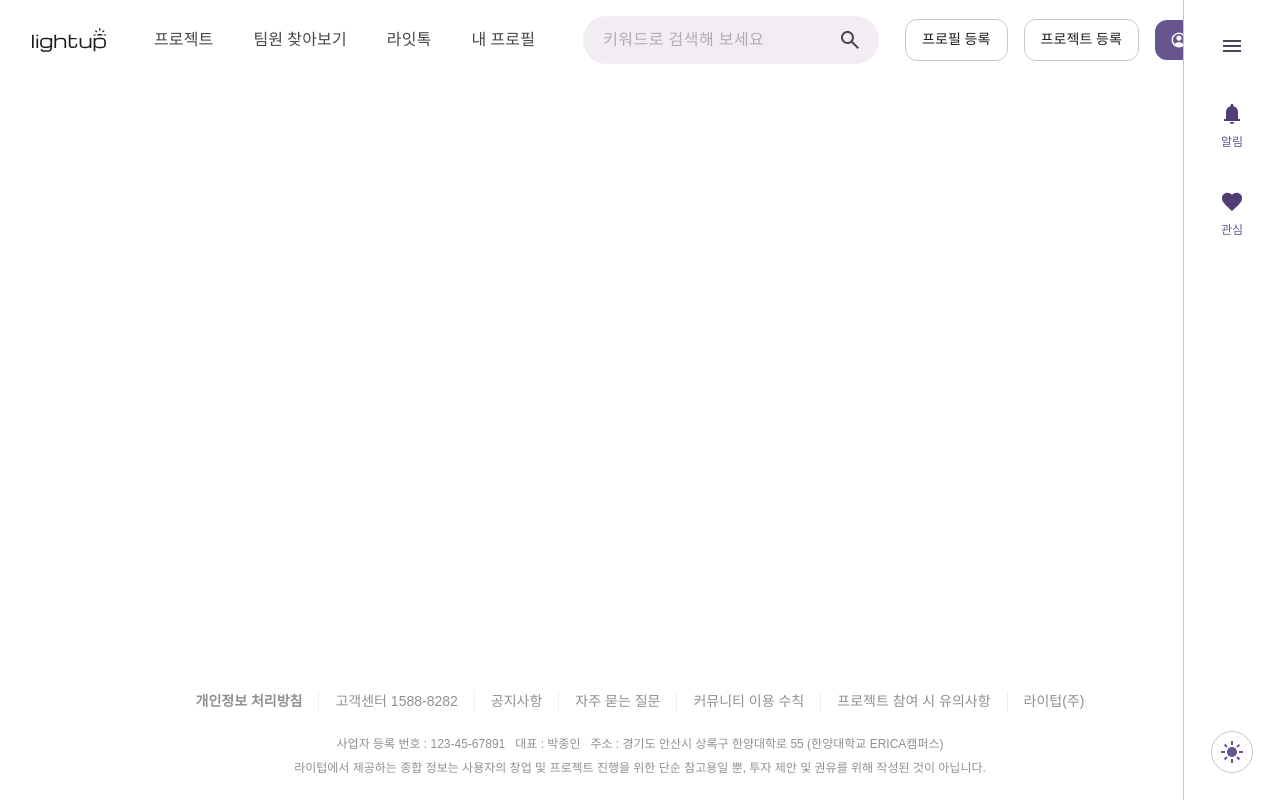
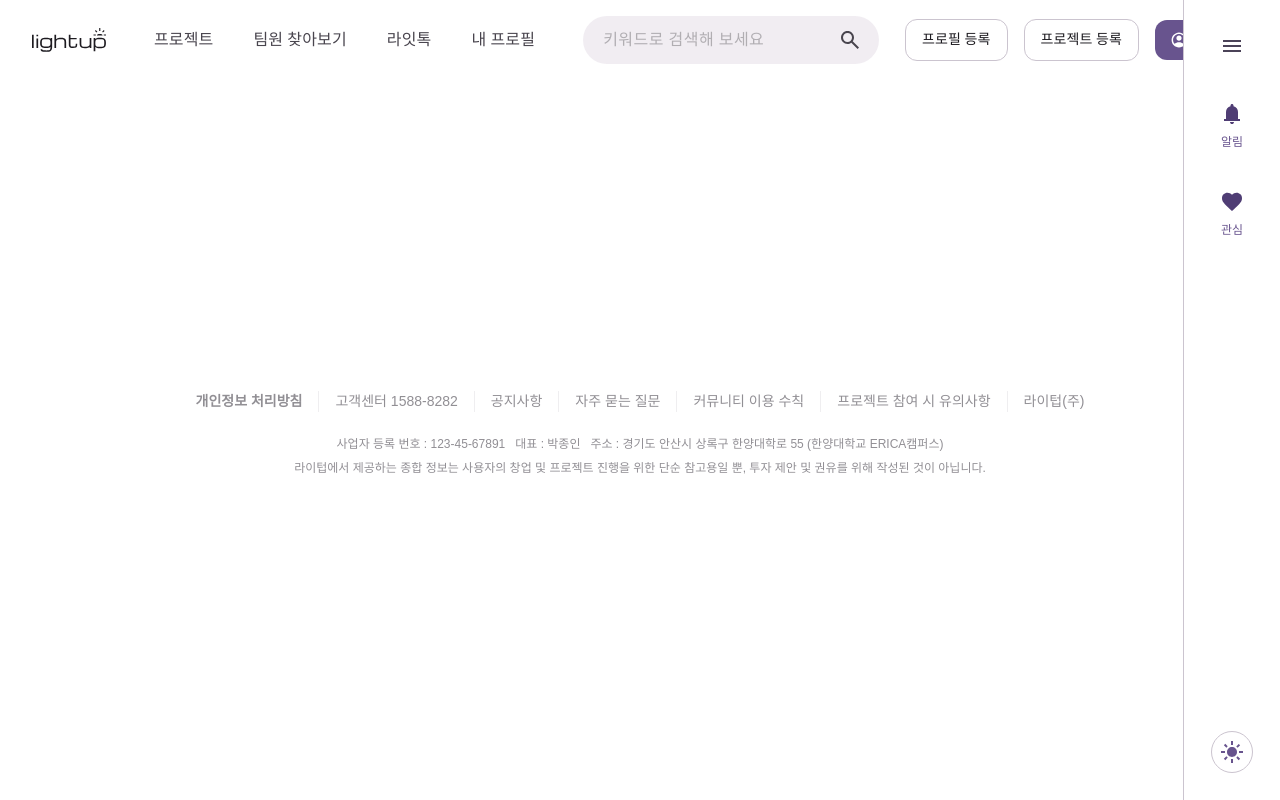
Before and after one commit to 1ronPark/Front-end, a React (Vite) app: page / in a window 1280 px wide. Built offline with nearby package versions, Linux system fonts and the light colour scheme; a web font is replaced by a local one.

Commit message:
Footer 구현 완료 (#15)

```diff
--- a/src/components/common/footbar/Footbar.tsx
+++ b/src/components/common/footbar/Footbar.tsx
@@ -1,11 +1,10 @@
 export const Footbar = () => {
   return (
-    <footer className="w-full pt-6 pb-6 flex flex-col justify-center items-center gap-6">
+    <footer className="w-full mt-[30px] pt-[24px] pb-[24px] mb-[150px] flex flex-col justify-center items-center gap-[24px]">
       {/* 상단 링크들 */}
       <div className="flex flex-wrap justify-center items-center opacity-60">
         {[
           { label: "개인정보 처리방침", bold: true },
-          /*추후 링크 연결 필요*/
           "고객센터 1588-8282",
           "공지사항",
           "자주 묻는 질문",
@@ -15,28 +14,30 @@ export const Footbar = () => {
         ].map((item, idx) => (
           <div
             key={idx}
-            className={`px-4 flex items-center gap-2 ${
+            className={`px-[16px] flex items-center gap-[10px] ${
               idx !== 6 ? "border-r border-[#79747E]/20" : ""
             }`}
           >
             <span
-              className={`text-center text-[#49454E] text-[14px] ${
+              className={`text-[#49454E] text-[14px] font-pretendard lowercase text-center ${
                 typeof item === "string" || !item.bold
                   ? "font-medium"
                   : "font-bold"
-              } lowercase font-pretendard`}
+              }`}
             >
               {typeof item === "string" ? item : item.label}
             </span>
           </div>
         ))}
       </div>
-      <div className="w-[646px] flex flex-col items-center gap-2 opacity-60">
-        <p className="whitespace-nowrap text-center text-[#49454E] text-[12px] font-medium font-pretendard leading-4">
+
+      {/* 하단 텍스트 */}
+      <div className="w-[646px] flex flex-col items-center gap-[8px] opacity-60">
+        <p className="text-[#49454E] text-[12px] font-medium font-pretendard leading-[16px] text-center whitespace-nowrap">
           사업자 등록 번호 : 123-45-67891 &nbsp; 대표 : 박종인 &nbsp; 주소 :
           경기도 안산시 상록구 한양대학로 55 (한양대학교 ERICA캠퍼스)
         </p>
-        <p className="whitespace-nowrap text-center text-[#49454E] text-[12px] font-medium font-pretendard leading-4">
+        <p className="text-[#49454E] text-[12px] font-medium font-pretendard leading-[16px] text-center whitespace-nowrap">
           라이텁에서 제공하는 종합 정보는 사용자의 창업 및 프로젝트 진행을 위한 단순 참고용일 뿐,
           투자 제안 및 권유를 위해 작성된 것이 아닙니다.
         </p>
--- a/src/components/layout/Layout.tsx
+++ b/src/components/layout/Layout.tsx
@@ -1,7 +1,7 @@
 import { MainNavbar } from "../common/mainNavbar/MainNavbar";
 import { Outlet } from "react-router-dom";
 import { Footbar } from "../common/footbar/Footbar";
-import SideNavbar from "../common/sideNavbar/SideNavbar"
+import SideNavbar from "../common/sideNavbar/SideNavbar";
 
 export const Layout = () => {
   return (
@@ -11,7 +11,10 @@ export const Layout = () => {
       <div className="flex-1 w-full">
         <Outlet />
       </div>
+      {/*footbar 여백 설정*/}
+      <div className="h-[30px]" />
       <Footbar />
+      <div className="h-[150px]" />
     </div>
   );
 };
```
